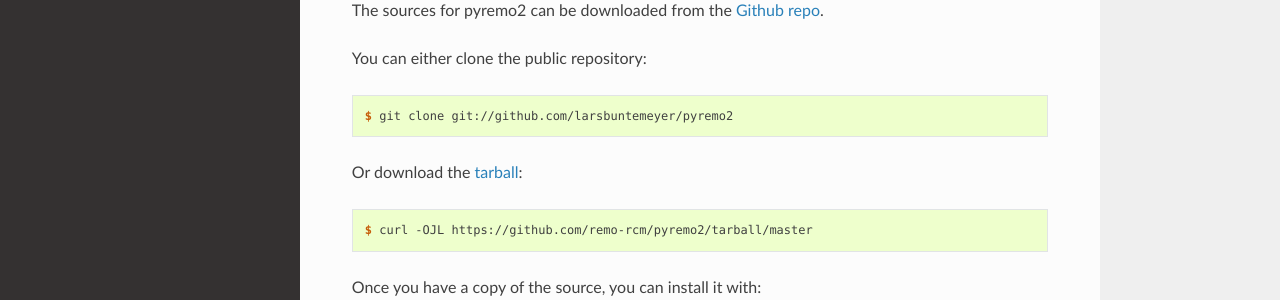
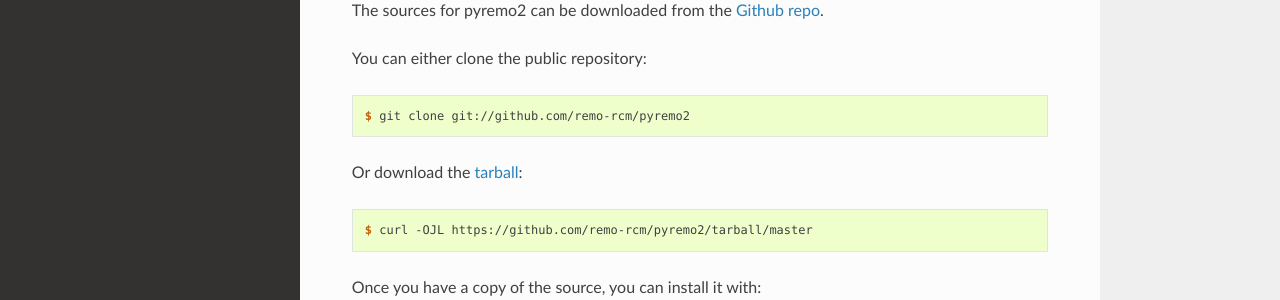
Before and after one commit to remo-rcm/pyremo, a Sphinx documentation site: the page built from docs/installation.rst, in a window 1280 px wide and 1064 px high. Shown: the part 508-808 px from the top of the window. Built offline with Sphinx 7.4.7 and the Read the Docs theme 2.0.0, drawn with Linux system fonts in a browser that asks for light colours; pages that are not in the unit, such as notebooks, are missing from menus.

Commit message:
Update installation.rst

```diff
--- a/docs/installation.rst
+++ b/docs/installation.rst
@@ -32,7 +32,7 @@ You can either clone the public repository:
 
 .. code-block:: console
 
-    $ git clone git://github.com/larsbuntemeyer/pyremo2
+    $ git clone git://github.com/remo-rcm/pyremo2
 
 Or download the `tarball`_:
 
```
